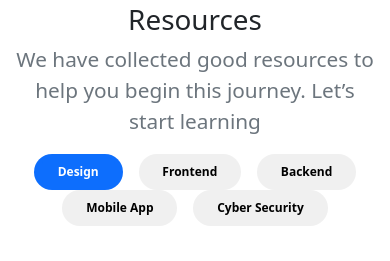
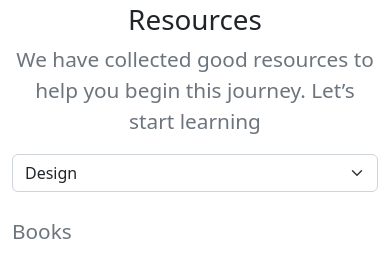
Before and after one commit to UserRounakk/clg-askmitra, a plain HTML site: page index.html in a window 390 px wide. Shown: the part 2183-2444 px from the top of the page. Drawn offline with nearby package versions, Linux system fonts and the light colour scheme.

Commit message:
tab made responsive using dropdown

```diff
--- a/index.html
+++ b/index.html
@@ -392,8 +392,14 @@
         <p class="text-secondary">
           We have collected good resources to help you begin this journey. Let’s start learning
         </p>
-        <!-- TODO: Make Tab Responsive -->
-        <ul class="nav nav-pills mb-3 justify-content-center" id="resources-tab" role="tablist">
+        <select class="form-select d-lg-none" aria-label="Default select example" id="resource-tab-dropdown">
+          <option value="design" selected>Design</option>
+          <option value="frontend">Frontend</option>
+          <option value="backend">Backend</option>
+          <option value="mobile-app">Mobile App</option>
+          <option value="cyber-security">Cyber Security</option>
+        </select>
+        <ul class="nav nav-pills mb-3 justify-content-center d-lg-block d-none" id="resources-tab" role="tablist">
           <!-- Design Tab -->
           <li class="badge rounded-pill text-bg-primary mx-2" role="presentation">
             <button class="nav-link active" id="design-tab" data-bs-toggle="pill" data-bs-target="#design" type="button"
--- a/script.js
+++ b/script.js
@@ -1,7 +1,6 @@
 let resources = document.getElementById('resources-tab');
 
 let resource_buttons = resources.querySelectorAll('button');
-// console.log(resource_buttons);
 resource_buttons.forEach(button=>{
     button.addEventListener("click",resourceButtonClicked)
 })
@@ -42,3 +41,8 @@ faqs.forEach(faq=>{
         }
     }
 })
+
+document.querySelector("#resource-tab-dropdown").addEventListener("change", resourceValueChange);
+function resourceValueChange(e){
+    document.getElementById(`${e.target.value}-tab`).click();
+}
```
